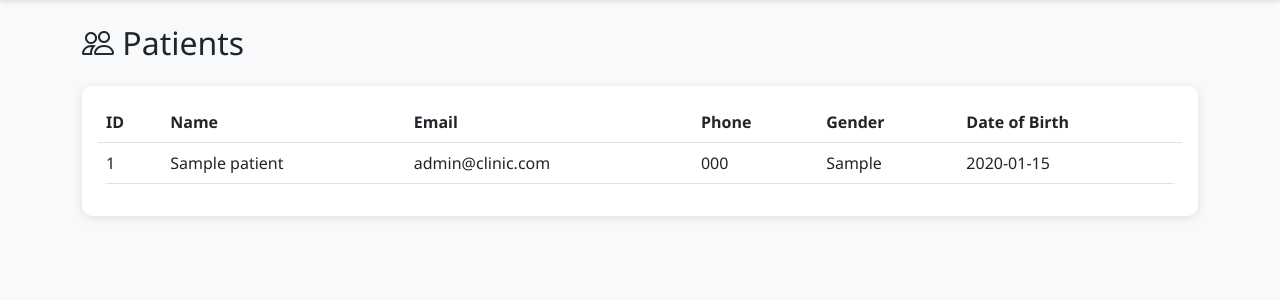
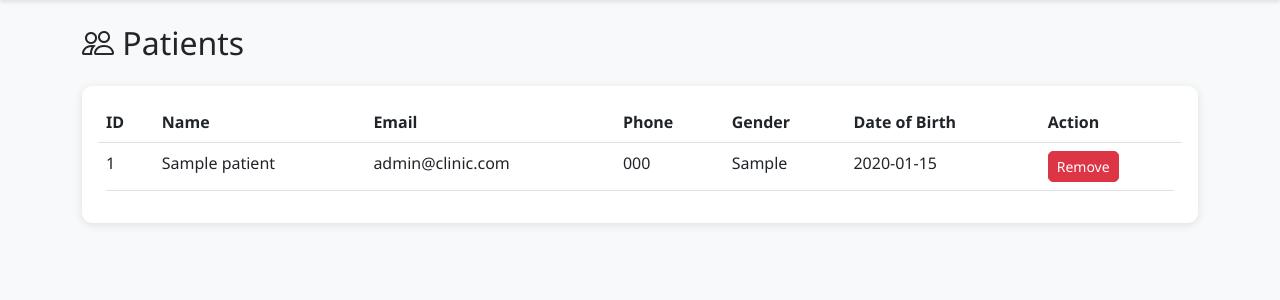
Before and after one commit to pagidelaprashanth99-bit/hostel_management, a Flask app: page /admin/patients in a window 1280 px wide. Shown: the part 56-356 px from the top of the page. Run offline with Flask 3, Linux system fonts and the light colour scheme; the visitor is signed in with stand-in values (Sample User, id 1); tables that the repository leaves empty hold one stand-in row (values such as "Sample post").

Commit message:
Update patients.html

```diff
--- a/templates/admin/patients.html
+++ b/templates/admin/patients.html
@@ -17,6 +17,7 @@
                         <th>Phone</th>
                         <th>Gender</th>
                         <th>Date of Birth</th>
+                        <th>Action</th>
                     </tr>
                 </thead>
                 <tbody>
@@ -28,10 +29,18 @@
                         <td>{{ patient.phone or 'N/A' }}</td>
                         <td>{{ patient.gender or 'N/A' }}</td>
                         <td>{{ patient.date_of_birth.strftime('%Y-%m-%d') if patient.date_of_birth else 'N/A' }}</td>
+                        <td>
+    <form method="POST" action="{{ url_for('delete_patient', patient_id=patient.id) }}">
+        <button type="submit" class="btn btn-sm btn-danger"
+                onclick="return confirm('Remove this patient?')">
+            Remove
+        </button>
+    </form>
+</td>
                     </tr>
                     {% else %}
                     <tr>
-                        <td colspan="6" class="text-center">No patients found.</td>
+                        <td colspan="7" class="text-center">No patients found.</td>
                     </tr>
                     {% endfor %}
                 </tbody>
```
